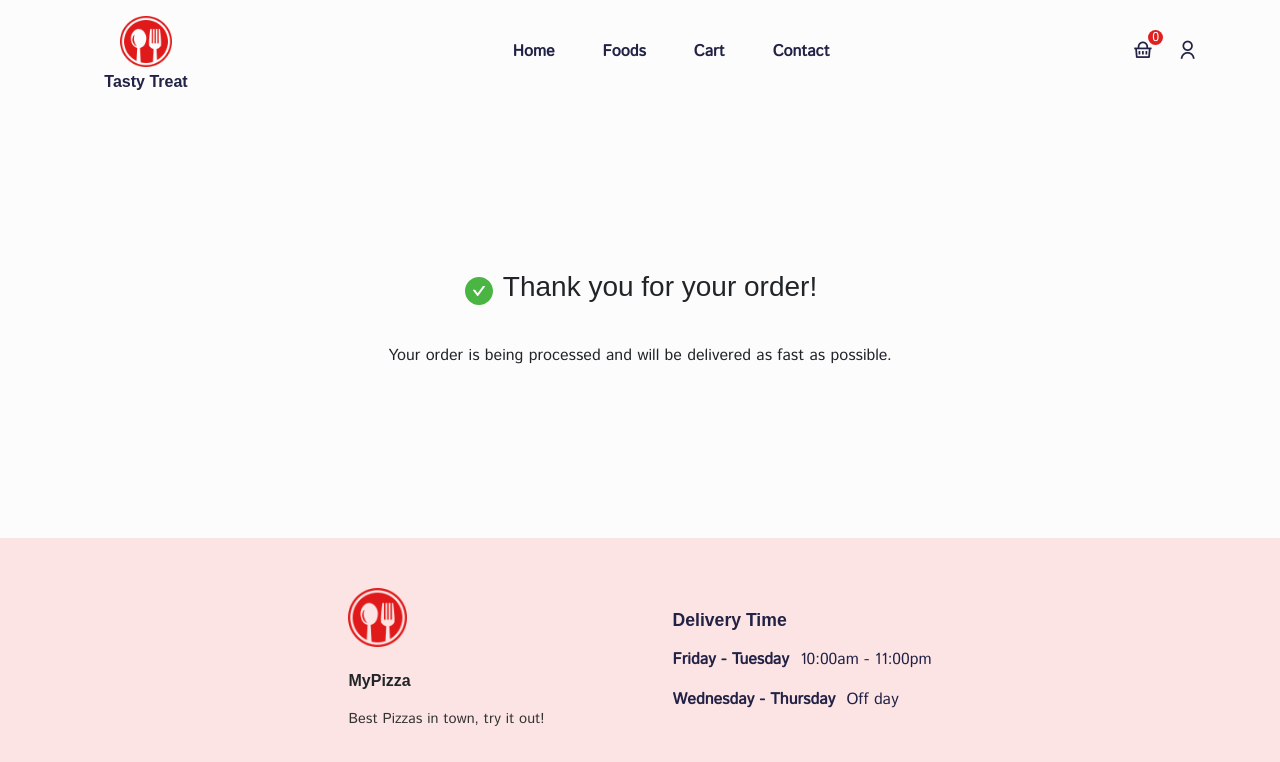
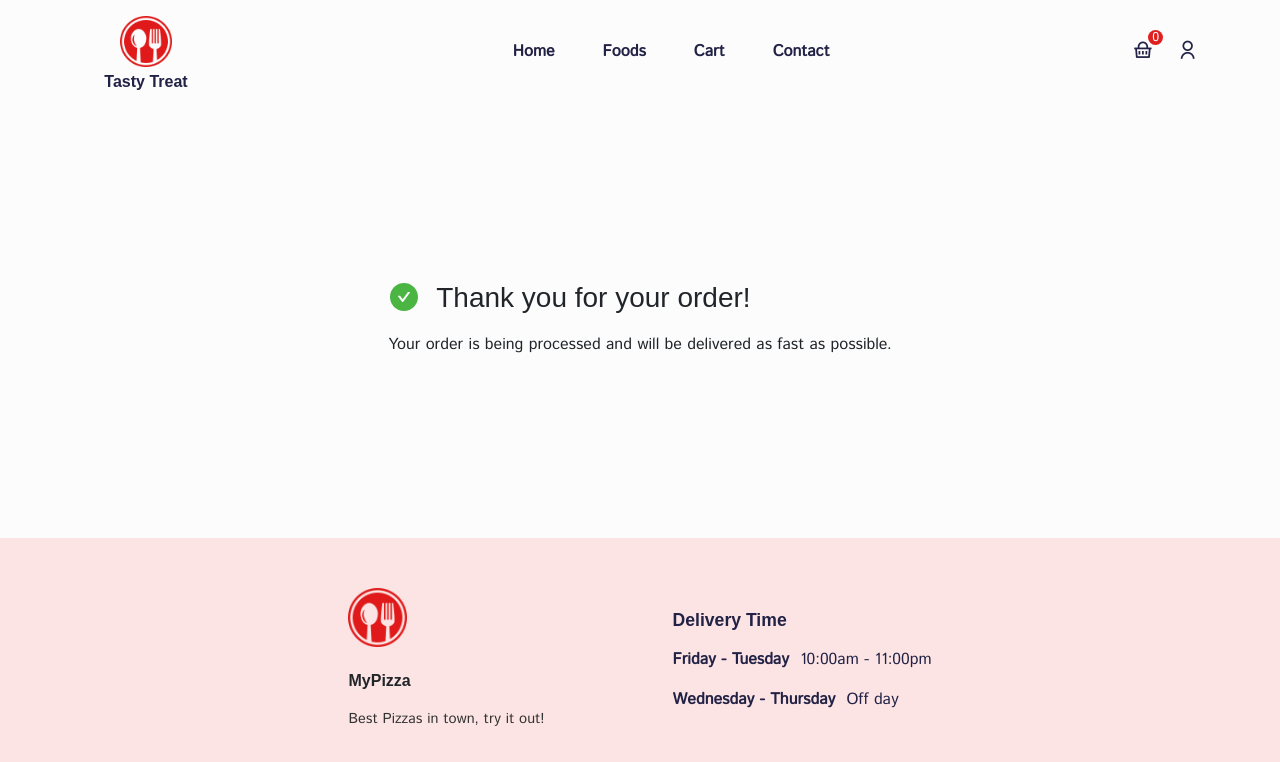
Before and after one commit to algoSupport/Food-ordering-app, a React (Create React App) app: page /checkout in a window 1280 px wide. Shown: the top 762 px of the page. Built offline with nearby package versions, Linux system fonts and the light colour scheme; a web font is replaced by a local one.

Commit message:
Fix checkout page message alignement

```diff
--- a/src/styles/checkout.css
+++ b/src/styles/checkout.css
@@ -1,8 +1,6 @@
 .checkoutMessage {
-  display: flex;
-  margin: 1rem;
-  flex-direction: column;
-  gap: 2rem;
+  width: fit-content;
+  margin: 1rem auto;
 }
 
 .checkoutIcon {
@@ -12,21 +10,13 @@
 }
 
 .checkoutTitleContainer {
-  gap: 0.5rem;
   display: flex;
-  justify-content: center;
-  align-items: center;
+  gap: 1rem;
+  margin-bottom: 0.7rem;
 }
 
-@media only screen and (min-width: 768px) {
-  .checkoutMessage > h3,
-  span {
-    margin: 0 auto;
+@media only screen and (max-width: 480px) {
+  .checkoutMessage {
+    margin: 1rem 1rem;
   }
 }
-
-@media only screen and (max-width: 768px) {
-  .checkoutTitleContainer {
-    justify-content: flex-start;
-  }
-}
```
